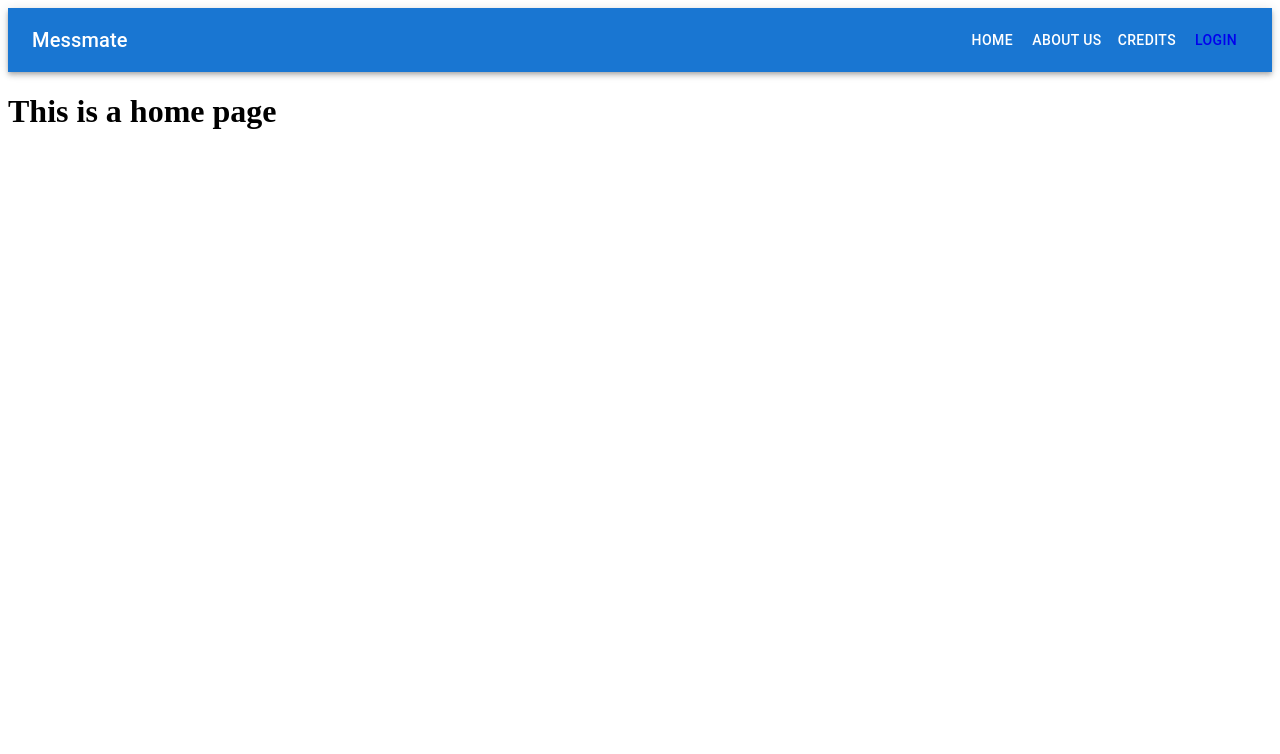
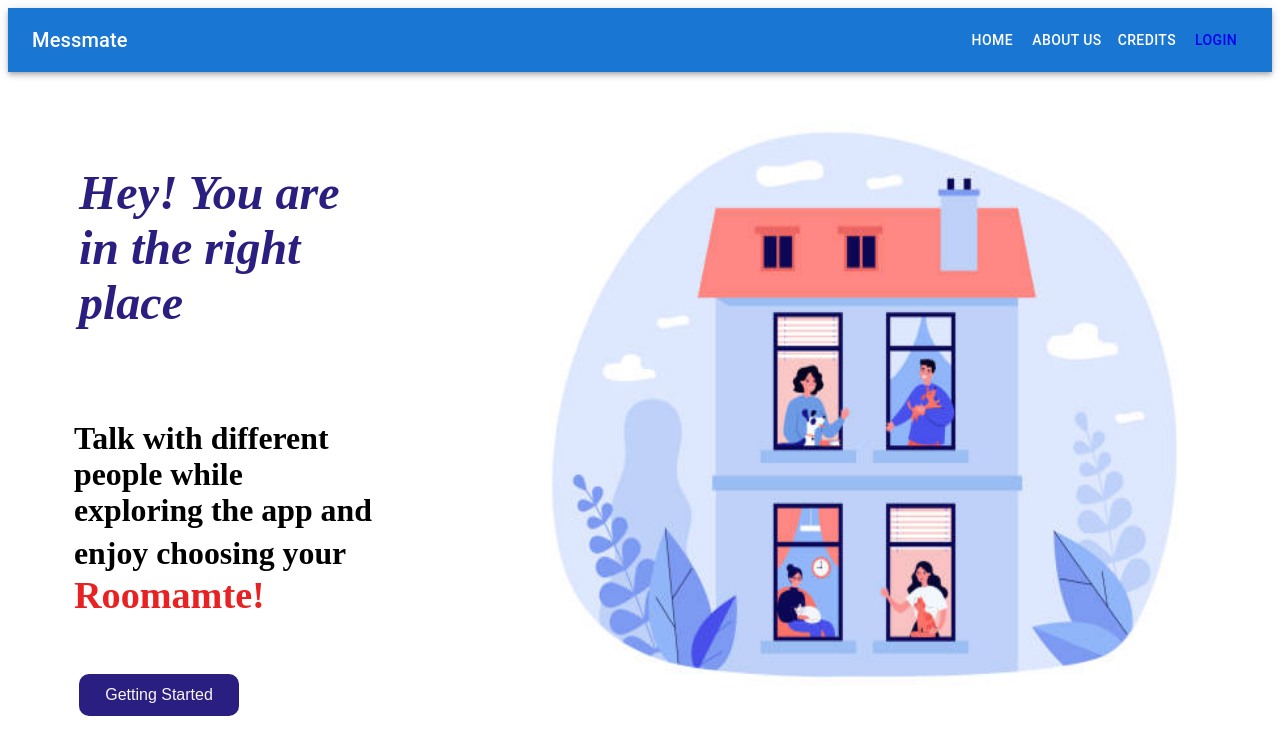
Before and after one commit to rishikrc3/roomateFinder, a React (Create React App) app in the folder client/: page / in a window 1280 px wide. Shown: the top 754 px of the page. Built offline with nearby package versions, Linux system fonts and the light colour scheme.

Commit message:
Landing Page

```diff
--- a/client/src/index.js
+++ b/client/src/index.js
@@ -7,6 +7,7 @@ import Navbar from './pages/Navbar';
 import { createBrowserRouter, RouterProvider } from "react-router-dom";
 import LoginPage from './pages/Login';
 import Body from './pages/Body';
+import Home from './pages/Home';
 
 const appRouter = createBrowserRouter([
   {
@@ -15,7 +16,7 @@ const appRouter = createBrowserRouter([
     children:[
       {
         path: "/",
-        element: <Body />,
+        element: <Home />,
       },
       {
         path: "/login",
--- a/client/src/pages/Home.jsx
+++ b/client/src/pages/Home.jsx
@@ -1,9 +1,27 @@
-import React from React;
-
-const Home=()=>{
-    return(
-        <h1>This is the home page</h1>
-    )
-}
+import React from "react";
+import "./home.css";
+import homeImage from "../images/home.jpg";
+const Home = () => {
+  return (
+    <section className="container">
+      <div className="left-half">
+        <div className="writeup1">
+          <h1>Hey! You are in the right place</h1>
+        </div>
+        <div className="writeup2">
+          <h3>
+            Talk with different people while exploring the app and enjoy
+            choosing your
+            <span> Roomamte!</span>
+          </h3>
+        </div>
+        <div className="bottom">
+          <button className="button"><span> Getting Started</span></button>
+        </div>
+      </div>
+      <div className="right-half">{<img src={homeImage} alt="Login" />}</div>
+    </section>
+  );
+};
 
 export default Home;
--- /dev/null
+++ b/client/src/pages/home.css
@@ -0,0 +1,113 @@
+styles.css
+
+/* html, body, section {
+    height: 100%;
+  } */
+
+  /*body {
+    color: #fff;
+    font-family: sans-serif;
+    font-size: 1.25rem;
+    line-height: 150%;
+    text-align: center;
+    text-shadow: 0 2px 2px #b6701e;
+  }*/
+
+  /* div {
+    display: flex;
+    flex-direction: column;
+    justify-content: center;
+    align-items: center;
+  } */
+
+  h1 {
+    font-size: 1.75rem;
+    /* margin: 0 0 0.75rem 0; */
+  }
+
+  /* Pattern styles */
+  .container {
+    display: flex;
+  }
+
+  .left-half {
+    /* background-color: #92877a; */
+    flex: 1;
+    display: flex;
+    flex-direction: column;
+    padding: 1rem;
+    justify-content: center;
+    align-items: left;
+
+  }
+  .writeup1{
+    font-size: 2rem;
+    font-style: italic;
+    padding: 30px 50px 10px 55px;
+    color: rgb(42, 30, 128);
+
+  }
+  .writeup2{
+    font-size: 1.7rem;
+    padding: 10px 50px 20px 50px;
+
+  }
+  .writeup2 span{
+    font-size: larger;
+    color: rgb(232, 34, 34);
+  }
+
+  .right-half {
+    /* background-color: #b6701e; */
+    display: flex;
+    flex: 1;
+    padding: 1rem;
+    justify-content: center;
+    align-items: center;
+  }
+  .bottom{
+    padding-left: 50px;
+  }
+  img{
+    height: 80vh;
+    width: 100vh;
+  }
+
+  .button {
+    border-radius: 10px;
+    background-color: rgb(42, 30, 128);
+    border: none;
+    color: #f8f5f5;
+    text-align: center;
+    font-size: 16px;
+    padding: 12px;
+    width: 160px;
+    transition: all 0.5s;
+    cursor: pointer;
+    margin: 5px;
+  }
+
+  .button span {
+    cursor: pointer;
+    display: inline-block;
+    position: relative;
+    transition: 0.5s;
+  }
+
+  .button span:after {
+    content: '\00bb';
+    position: absolute;
+    opacity: 0;
+    top: 0;
+    right: -20px;
+    transition: 0.5s;
+  }
+
+  .button:hover span {
+    padding-right: 25px;
+  }
+
+  .button:hover span:after {
+    opacity: 1;
+    right: 0;
+  }
```
Also changed, not shown: client/src/images/home.jpg (added).
